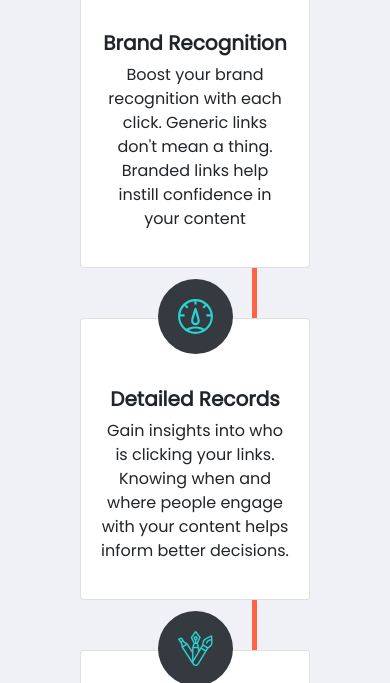
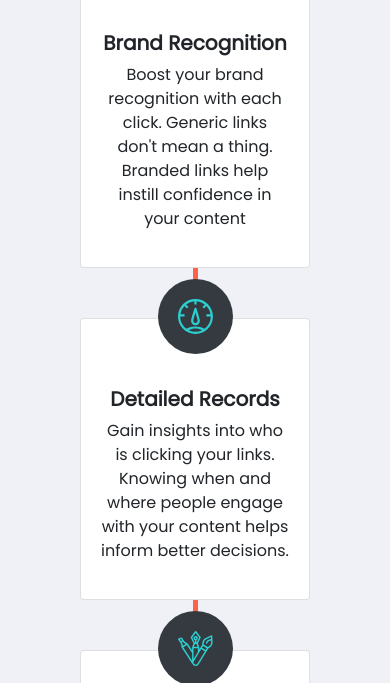
Before and after one commit to osamaadelmahdy/task-html, a plain HTML site: page index.html in a window 390 px wide. Shown: the part 1781-2464 px from the top of the page. Drawn offline with nearby package versions, Linux system fonts and the light colour scheme.

Commit message:
last commit

```diff
--- a/index.html
+++ b/index.html
@@ -153,8 +153,9 @@
         background-color: tomato;
         position: absolute;
         z-index: 1;
-        margin: 0 0 0 267px;
-        align-self: center;
+        margin: 100px 0;
+        left: 50%;
+        margin-left: -2.5px;
       }
 
       .card-c {
@@ -281,8 +282,8 @@
             </div>
           </div>
         </div>
-        <div class="col-sm-4">
-          <div class="card position-relative m250">
+        <div class="col-sm-4 ">
+          <div class="card position-relative m250 ">
             <div class="bg-dark rounded-circle position-absolute p">
               <img class="r-img" src="asset/images/icon-fully-customizable.svg">
             </div>
```
